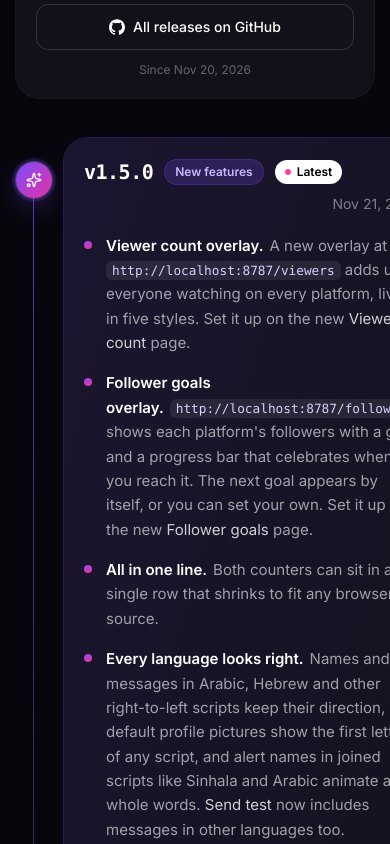
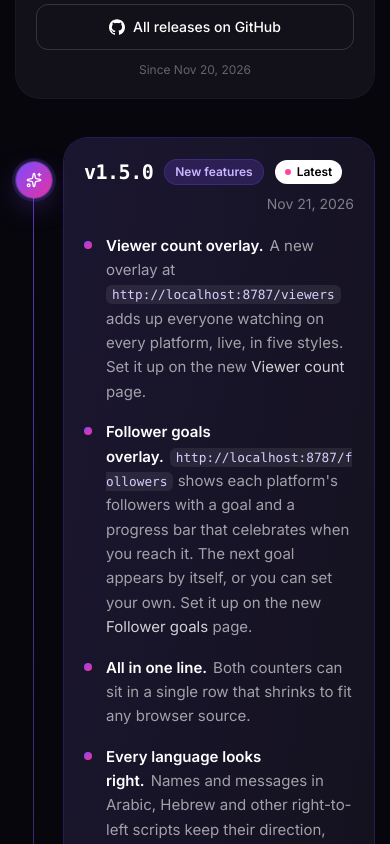
Before and after one commit to ruchira-edirisinghe/mergio, a React (Vite) app in the folder website/: page / in a window 390 px wide. Shown: the part 9080-9924 px from the top of the page. Built offline with nearby package versions, Linux system fonts and the light colour scheme; no server answers.

Commit message:
Keep dev notes inside the screen on phones
Long code snippets in a note now wrap instead of pushing the timeline past the right edge.

Fixes #99

```diff
--- a/website/src/sections/DevNotes.tsx
+++ b/website/src/sections/DevNotes.tsx
@@ -27,7 +27,7 @@ function Inline({ text }: { text: string }) {
     <>
       {text.split(/(\*\*[^*]+\*\*|`[^`]+`|\*[^*\s][^*]*\*)/).map((part, k) => {
         if (part.startsWith('**') && part.endsWith('**') && part.length > 4) return <strong key={k} className="font-semibold text-white/85">{part.slice(2, -2)}</strong>;
-        if (part.startsWith('`') && part.endsWith('`') && part.length > 2) return <code key={k} className="rounded-md bg-white/[.08] px-1.5 py-0.5 font-mono text-[.85em] text-[#d8ceff]">{part.slice(1, -1)}</code>;
+        if (part.startsWith('`') && part.endsWith('`') && part.length > 2) return <code key={k} className="rounded-md bg-white/[.08] px-1.5 py-0.5 font-mono text-[.85em] text-[#d8ceff] [overflow-wrap:anywhere]">{part.slice(1, -1)}</code>;
         if (part.startsWith('*') && part.endsWith('*') && part.length > 2) return <em key={k} className="not-italic text-white/80">{part.slice(1, -1)}</em>;
         return <Fragment key={k}>{part}</Fragment>;
       })}
@@ -58,7 +58,7 @@ function Entry({ r, kind, latest }: { r: Release; kind: Kind; latest: boolean })
           {r.notes.map((n, k) => (
             <li key={k} className="flex gap-3.5">
               <span className="mt-[7px] h-2 w-2 shrink-0 rounded-full bg-gradient-to-br from-violet to-pink" />
-              <p className="text-[15px] leading-relaxed text-white/60">
+              <p className="min-w-0 text-[15px] leading-relaxed text-white/60">
                 {n.title && <strong className="mr-1.5 font-semibold text-white">{n.title}.</strong>}
                 <Inline text={n.text} />
               </p>
@@ -133,10 +133,11 @@ export function DevNotes() {
           </div>
         </Reveal>
 
-        <div>
+        {/* min-w-0: a long link in a note must wrap instead of making the column wider than a phone */}
+        <div className="min-w-0">
           <ol className="relative grid gap-6 before:absolute before:bottom-6 before:left-[17px] before:top-6 before:w-px before:bg-gradient-to-b before:from-violet/70 before:via-white/10 before:to-transparent sm:before:left-[21px]">
             {shown.map((r, i) => (
-              <Reveal as="li" key={r.tag} delay={i < SHOWN ? i * 80 : 0} className="relative pl-12 sm:pl-16">
+              <Reveal as="li" key={r.tag} delay={i < SHOWN ? i * 80 : 0} className="relative min-w-0 pl-12 sm:pl-16">
                 <Entry r={r} kind={kindOf(releases, releases.indexOf(r))} latest={r === latest} />
               </Reveal>
             ))}
```
